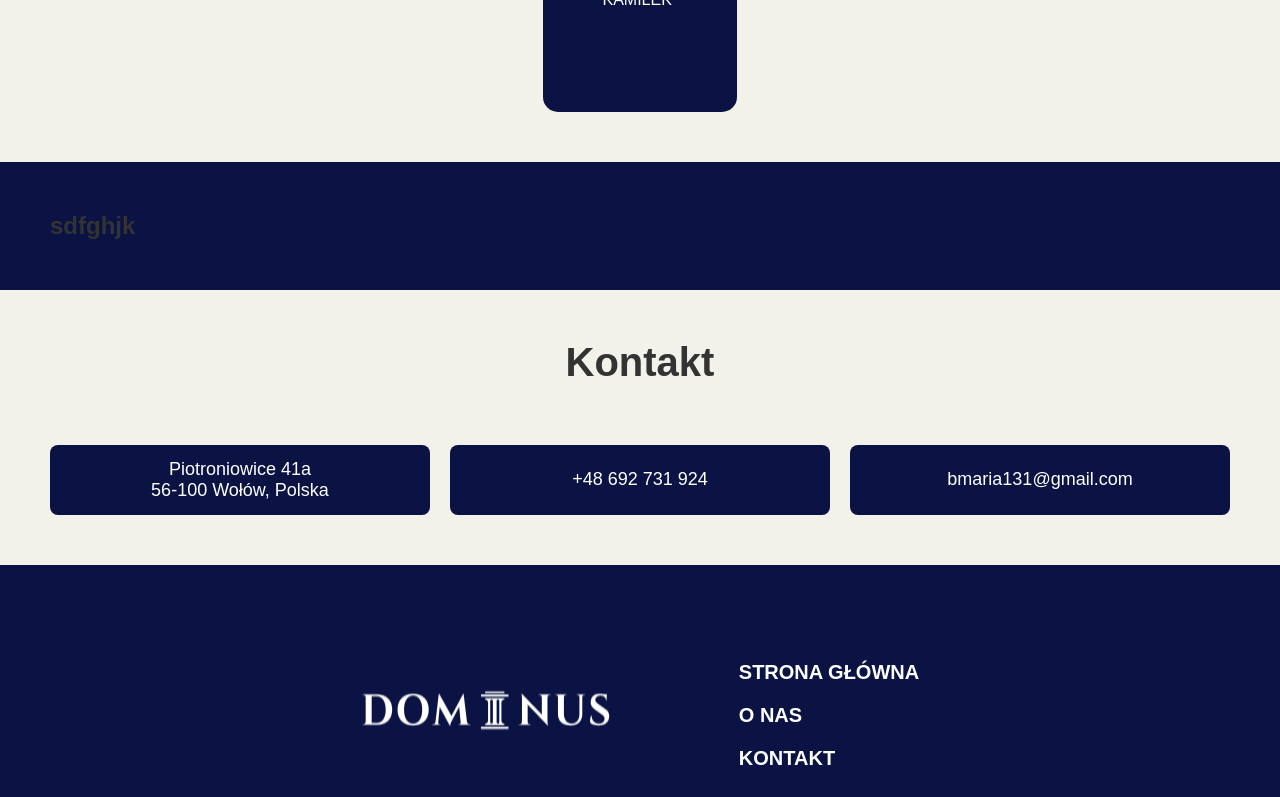
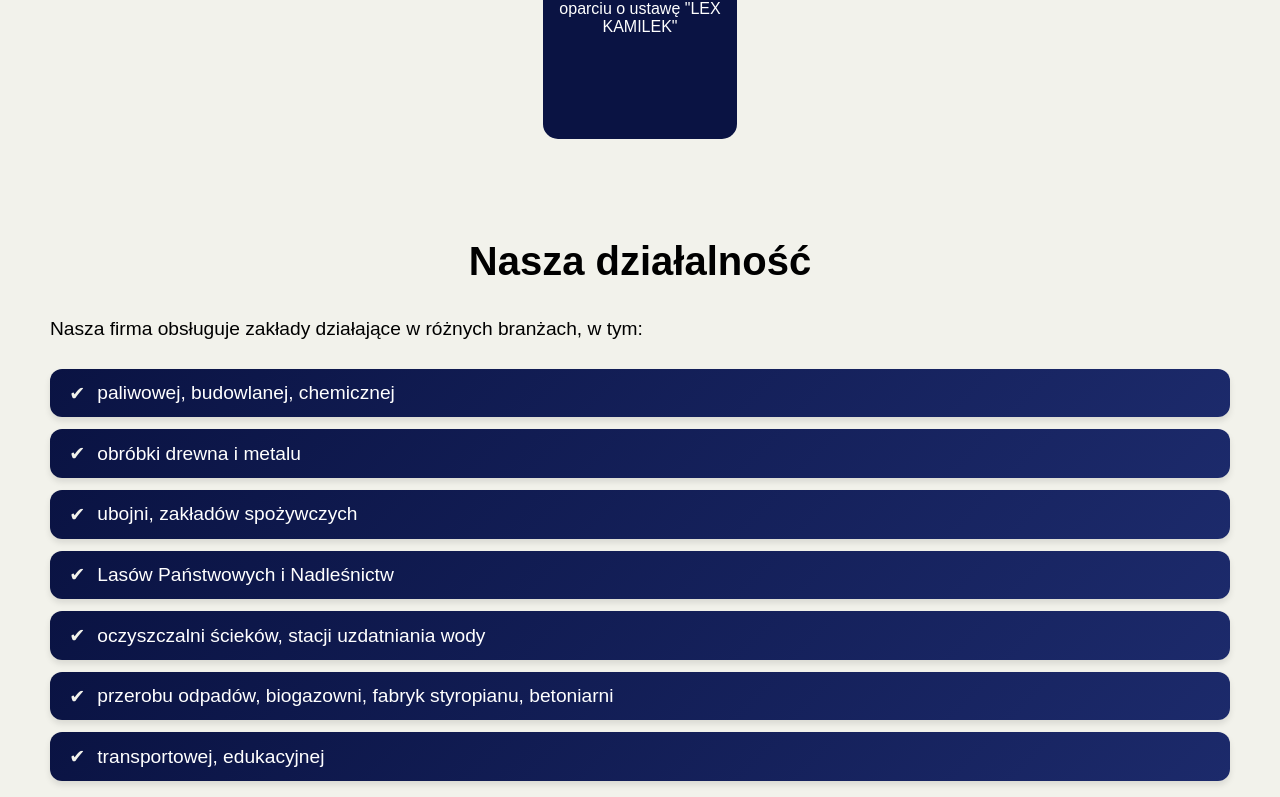
Before and after one commit to DawidWit/dominus-bhp, a Next.js app: page / in a window 1280 px wide. Shown: the part 2000-2797 px from the top of the page. Built offline with nearby package versions, Linux system fonts and the light colour scheme.

Commit message:
added experience segment, cleaning code

```diff
--- a/src/app/globals.scss
+++ b/src/app/globals.scss
@@ -1,4 +1,3 @@
-/* ========== styles/globals.scss ========== */
 $primary-blue: #0a1343;
 /* Reset stylów */
 * {
@@ -7,12 +6,10 @@ $primary-blue: #0a1343;
   box-sizing: border-box;
 }
 
-/* Ciało strony */
 body {
   font-family: sans-serif;
   background-color: #f1f1f1;
   color: #333;
-  // overflow-x: hidden;
 }
 
 h2{
--- a/src/app/layout.tsx
+++ b/src/app/layout.tsx
@@ -6,7 +6,7 @@ const geistSans = Geist({
   variable: "--font-geist-sans",
   subsets: ["latin"],
 });
-// test
+
 const geistMono = Geist_Mono({
   variable: "--font-geist-mono",
   subsets: ["latin"],
--- a/src/app/page.module.scss
+++ b/src/app/page.module.scss
@@ -8,7 +8,6 @@
   justify-content: center;
   text-align: center;
 
-  /* Nagłówek w hero */
   h1 {
     color: white;
     font-size: 3rem;
@@ -22,7 +21,7 @@
   h2 {
     margin-bottom: 1rem;
     font-size: 2rem;
-    color: #0070f3; /* Jasnoniebieski */
+    color: #0070f3;
   }
 
   p {
--- a/src/app/page.tsx
+++ b/src/app/page.tsx
@@ -8,6 +8,7 @@ import About from "@/app/sections/about/about";
 import { Section } from "@/components/section/section";
 import Services from "./sections/services/services";
 import Contact from "@/components/contact_form/contact";
+import Experience from "./sections/experience/experience";
 
 export default function Home() {
   return (
@@ -33,7 +34,7 @@ export default function Home() {
       </header>
 
       <main className="container">
-        <Section id="aboutid" backgroundColor= "#f2f2eb">
+        <Section id="aboutid" backgroundColor="#f2f2eb">
           {" "}
           <About />
         </Section>
@@ -41,8 +42,8 @@ export default function Home() {
           {" "}
           <Services />
         </Section>
-        <Section id="" backgroundColor="#0a1343">
-          <h1>sdfghjk</h1>
+        <Section id="" backgroundColor="#f2f2eb">
+          <Experience />
         </Section>
         <Section id="contactid" backgroundColor="#f2f2eb">
           <Contact />
--- a/src/app/sections/about/about.tsx
+++ b/src/app/sections/about/about.tsx
@@ -8,8 +8,8 @@ export default function About() {
         <p className={styles.salutation}>Szanowni Państwo,</p>
         <p className={styles.paragraph}>
           Nazywam się Maria Balińska i jestem założycielką firmy Dominus BHP.
-          Jestem absolwentką Wydziału Prawa i Administracji Uniwersytetu im.
-          Adama Mickiewicza w Poznaniu oraz posiadam specjalistyczne
+          Jestem absolwentką Wydziału Prawa i Administracji na Uniwersytecie im.
+          Adama Mickiewicza w Poznaniu na kierunku prawo oraz posiadam specjalistyczne
           kwalifikacje w zakresie bezpieczeństwa i higieną pracy.
         </p>
         <p className={styles.paragraph}>
--- /dev/null
+++ b/src/app/sections/experience/experience.module.scss
@@ -0,0 +1,46 @@
+.heading {
+  font-size: 2.5rem;
+  text-align: center;
+}
+
+.paragraph {
+  font-size: 1.2rem;
+  color: black;
+  line-height: 1.6;
+  margin-bottom: 1rem;
+}
+
+
+.list {
+    list-style: none;
+    padding: 0;
+    margin: 1.5rem 0;
+    display: flex;
+    flex-direction: column;
+    gap: 0.75rem;
+
+    li {
+      background: linear-gradient(135deg, #0a1343, #1c2a6b);
+      padding: 0.8rem 1.2rem;
+      border-radius: 12px;
+      font-size: 1.2rem;
+      color: white;
+      box-shadow: 0 4px 6px rgba(0, 0, 0, 0.1);
+      display: flex;
+      align-items: center;
+      gap: 0.75rem;
+      transition: transform 0.2s ease-in-out, box-shadow 0.2s ease-in-out;
+
+      &::before {
+        content: "✔";
+        font-size: 1.2rem;
+        color: #f2f2eb;
+      }
+
+      &:hover {
+        transform: translateX(8px) scale(1.01);
+        box-shadow: 0 6px 12px rgba(0, 0, 0, 0.15);
+        color: #ffcc00;
+      }
+    }
+  }
--- /dev/null
+++ b/src/app/sections/experience/experience.tsx
@@ -0,0 +1,31 @@
+import React from "react";
+import styles from "./experience.module.scss";
+
+const Experience = () => {
+  return (
+    <section>
+      <h2 className={styles.heading}>Nasza działalność</h2>
+      <p className={styles.paragraph}>
+        Nasza firma obsługuje zakłady działające w różnych branżach, w tym:
+      </p>
+      <ul className={styles.list}>
+        <li>paliwowej, budowlanej, chemicznej</li>
+        <li>obróbki drewna i metalu</li>
+        <li>ubojni, zakładów spożywczych</li>
+        <li>Lasów Państwowych i Nadleśnictw</li>
+        <li>oczyszczalni ścieków, stacji uzdatniania wody</li>
+        <li>przerobu odpadów, biogazowni, fabryk styropianu, betoniarni</li>
+        <li>transportowej, edukacyjnej</li>
+      </ul>
+      <p className={styles.paragraph}>
+        Braliśmy udział w nadzorze prac przy budowie Stadionu we Wrocławiu na
+        EURO 2012, modernizacji Dworca Głównego we Wrocławiu oraz nadzorze prac
+        ziemnych na Autostradowej Obwodnicy Wrocławia. Mieliśmy także swój wkład
+        w budowę basenu krytego przy ulicy Wejherowskiej we Wrocławiu. Obecnie
+        nadzorujemy liczne inwestycje na terenie całego kraju.
+      </p>
+    </section>
+  );
+};
+
+export default Experience;
```
